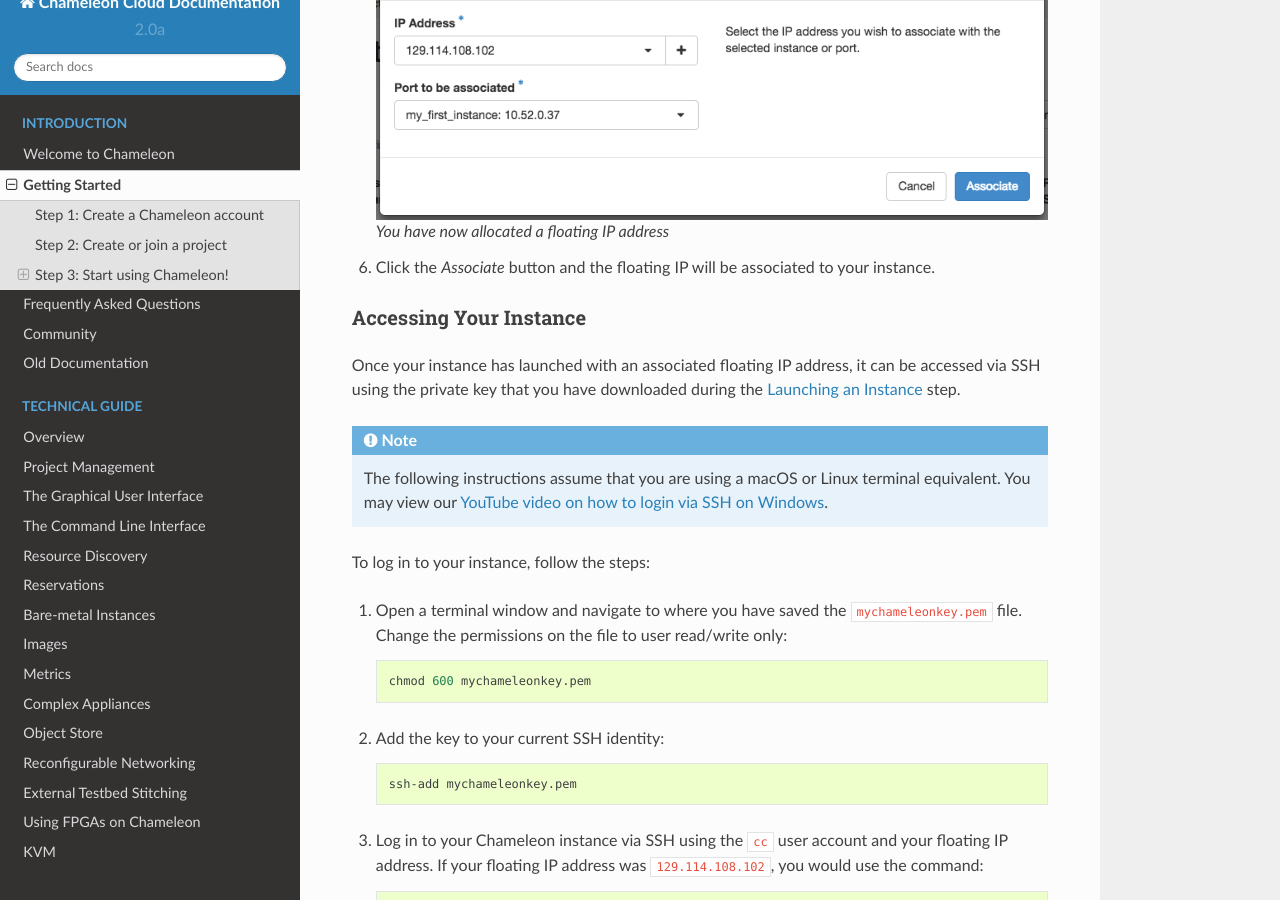
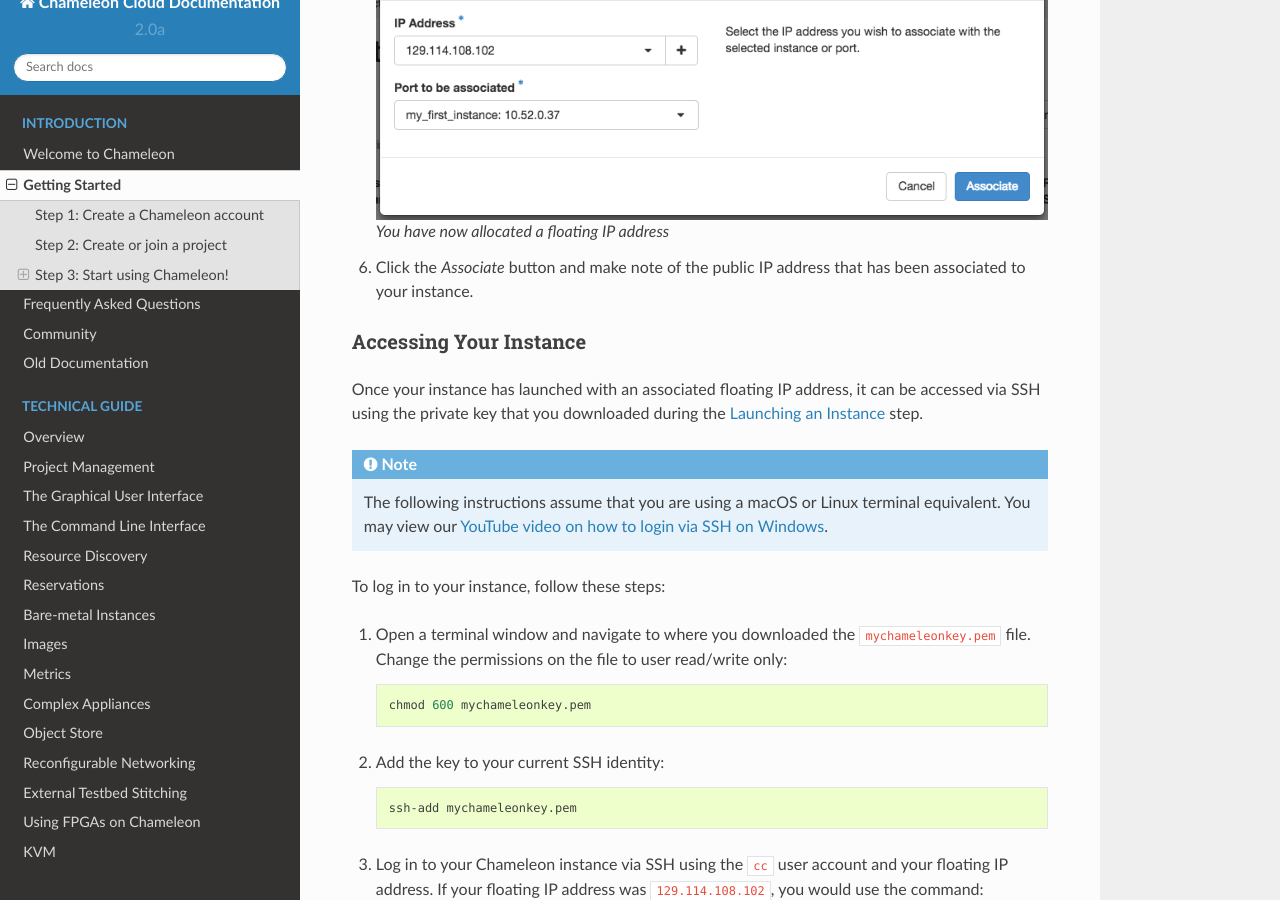
Before and after one commit to ChameleonCloud/docs, a Sphinx documentation site: the page built from source/getting-started/index.rst, in a window 1280 px wide and 900 px high, scrolled down 7555 px. Built offline with Sphinx 7.4.7 and the Read the Docs theme 2.0.0, drawn with Linux system fonts in a browser that asks for light colours.

Commit message:
More fixes to Getting Started

```diff
--- a/source/getting-started/index.rst
+++ b/source/getting-started/index.rst
@@ -151,18 +151,18 @@ Your instance may take approximately ten minutes to launch. The launch process i
 
       You have now allocated a floating IP address
 
-#. Click the *Associate* button and the floating IP will be associated to your instance.
+#. Click the *Associate* button and make note of the public IP address that has been associated to your instance.
 
 Accessing Your Instance
 =======================
 
-Once your instance has launched with an associated floating IP address, it can be accessed via SSH using the private key that you have downloaded during the `Launching an Instance`_ step.
+Once your instance has launched with an associated floating IP address, it can be accessed via SSH using the private key that you downloaded during the `Launching an Instance`_ step.
 
 .. note:: The following instructions assume that you are using a macOS or Linux terminal equivalent. You may view our `YouTube video on how to login via SSH on Windows <https://youtu.be/MDK5D2ptJiQ>`_.
 
-To log in to your instance, follow the steps:
+To log in to your instance, follow these steps:
 
-#. Open a terminal window and navigate to where you have saved the ``mychameleonkey.pem`` file. Change the permissions on the file to user read/write only:
+#. Open a terminal window and navigate to where you downloaded the ``mychameleonkey.pem`` file. Change the permissions on the file to user read/write only:
 
    .. code-block:: bash
 
```
